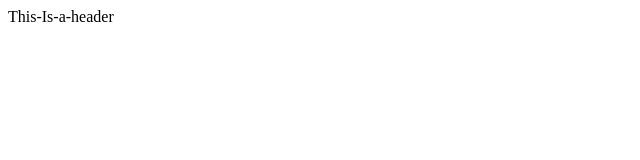
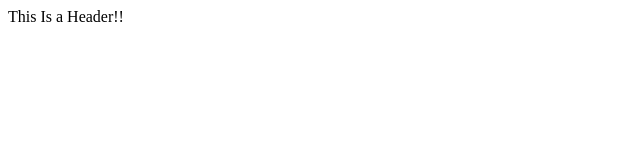
Before and after one commit to Lars-Heraeus/WASUP-world, a plain HTML site: page index.html in a window 1280 px wide. Shown: the full height of the page, 0-640 px from the left. Drawn offline with Linux system fonts and the light colour scheme.

Commit message:
Update index.html

```diff
--- a/index.html
+++ b/index.html
@@ -3,5 +3,5 @@
 <head>
   <title>WA-WA-WE-WA</title>
 </head>
-<body>This-Is-a-header</body>
+<body>This Is a Header!!</body>
 </html>
```
